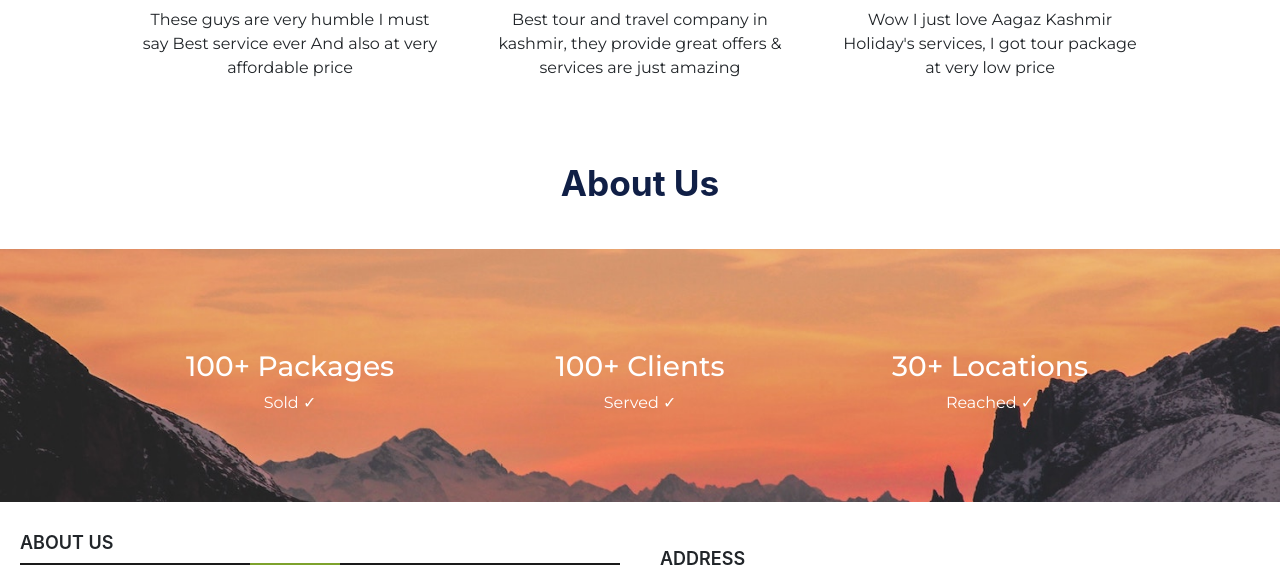
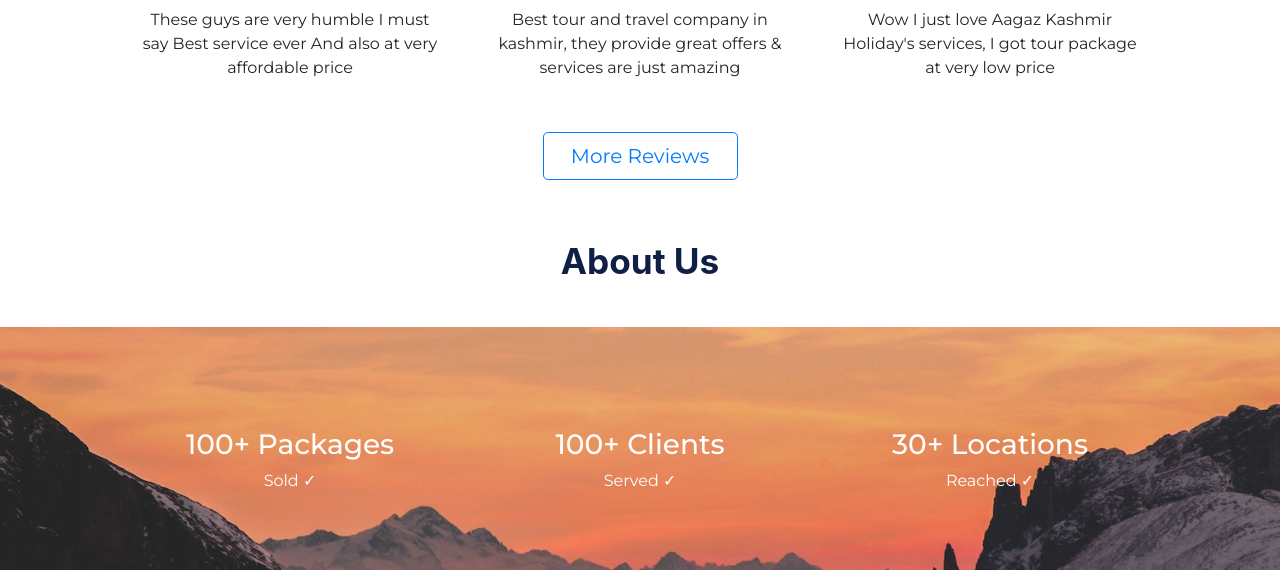
Before and after one commit to towfeeqkhan/towfeeqkhan.github.io, a plain HTML site: page index.html in a window 1280 px wide. Shown: the part 3785-4355 px from the top of the page. Drawn offline with nearby package versions, Linux system fonts and the light colour scheme.

Commit message:
added review button

```diff
--- a/css/styles.css
+++ b/css/styles.css
@@ -295,6 +295,11 @@ html {
   width: 195px;
 }
 
+.btn-review {
+  margin-top: 30px;
+  width: 195px;
+}
+
 
 /* Footer */
 
--- a/index.html
+++ b/index.html
@@ -248,6 +248,7 @@
       </div>
 
     </div>
+    <a href="https://www.google.com/search?q=aagazkashmirholiday&oq=aagazkashmirholiday&aqs=chrome..69i57j0i10i512.4059j0j7&client=ms-android-xiaomi-rvo2b&sourceid=chrome-mobile&ie=UTF-8#lkt=LocalPoiReviews&trex=m_t:lcl_akp,rc_ludocids:2341645464853085991,rc_q:aagaz%2520kashmir%2520holiday,ru_gwp:0%252C7,ru_q:aagaz%2520kashmir%2520holiday,trex_id:naj4ie"><button class="btn-review btn btn-lg btn-outline-primary">More Reviews</button></a>
   </section>
 
   <h3 class="about-heading">About Us</h3>
```
